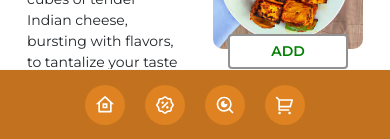
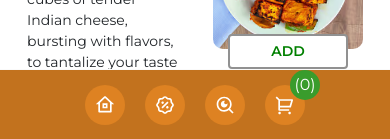
Before and after one commit to pradeepnegi8979/cheffest, a React (Vite) app: page /01 in a window 390 px wide. Shown: the part 703-842 px from the top of the page. Built offline with nearby package versions, Linux system fonts and the light colour scheme.

Commit message:
mobile menu add cart

```diff
--- a/src/App.css
+++ b/src/App.css
@@ -93,6 +93,19 @@ header {
  max-width:20px;
  fill:#fff;
 }
+.cart_value{
+  position: absolute;
+    right: -15px;
+    top: -15px;
+    width: 30px;
+    height: 30px;
+    background: #399c2c;
+    color: #fff;
+    border-radius: 100%;
+    display: flex;
+    justify-content: center;
+    align-items: center;
+}
 .for-mobile_menu {display: none;}
 @media(max-width:768px){
   .d-none-for-mob{display:none;}
--- a/src/component/common/Footer.jsx
+++ b/src/component/common/Footer.jsx
@@ -1,6 +1,8 @@
 import mainLogo from "../../assets/mainLogo.png";
 import { Link } from "react-router-dom";
+import { useDispatch, useSelector } from "react-redux";
 const Footer = () => {
+  const { cart } = useSelector((state) => state.cart);
   return (
     <>
     <div class="for-mobile_menu">
@@ -23,11 +25,20 @@ const Footer = () => {
                   <svg xmlns="http://www.w3.org/2000/svg" viewBox="0 0 24 24" fill="currentColor"><path d="M18.031 16.6168L22.3137 20.8995L20.8995 22.3137L16.6168 18.031C15.0769 19.263 13.124 20 11 20C6.032 20 2 15.968 2 11C2 6.032 6.032 2 11 2C15.968 2 20 6.032 20 11C20 13.124 19.263 15.0769 18.031 16.6168ZM16.0247 15.8748C17.2475 14.6146 18 12.8956 18 11C18 7.1325 14.8675 4 11 4C7.1325 4 4 7.1325 4 11C4 14.8675 7.1325 18 11 18C12.8956 18 14.6146 17.2475 15.8748 16.0247L16.0247 15.8748ZM12.1779 7.17624C11.4834 7.48982 11 8.18846 11 9C11 10.1046 11.8954 11 13 11C13.8115 11 14.5102 10.5166 14.8238 9.82212C14.9383 10.1945 15 10.59 15 11C15 13.2091 13.2091 15 11 15C8.79086 15 7 13.2091 7 11C7 8.79086 8.79086 7 11 7C11.41 7 11.8055 7.06167 12.1779 7.17624Z"></path></svg>
                 </a>
               </li>
-              <li>
+              <li className="position-relative">
+                  <Link
+                    to={"/cart"}
+                    aria-current="page"
+                  >
+                   <svg xmlns="http://www.w3.org/2000/svg" viewBox="0 0 24 24" fill="currentColor"><path d="M4.00436 6.41686L0.761719 3.17422L2.17593 1.76001L5.41857 5.00265H20.6603C21.2126 5.00265 21.6603 5.45037 21.6603 6.00265C21.6603 6.09997 21.6461 6.19678 21.6182 6.29L19.2182 14.29C19.0913 14.713 18.7019 15.0027 18.2603 15.0027H6.00436V17.0027H17.0044V19.0027H5.00436C4.45207 19.0027 4.00436 18.5549 4.00436 18.0027V6.41686ZM6.00436 7.00265V13.0027H17.5163L19.3163 7.00265H6.00436ZM5.50436 23.0027C4.67593 23.0027 4.00436 22.3311 4.00436 21.5027C4.00436 20.6742 4.67593 20.0027 5.50436 20.0027C6.33279 20.0027 7.00436 20.6742 7.00436 21.5027C7.00436 22.3311 6.33279 23.0027 5.50436 23.0027ZM17.5044 23.0027C16.6759 23.0027 16.0044 22.3311 16.0044 21.5027C16.0044 20.6742 16.6759 20.0027 17.5044 20.0027C18.3328 20.0027 19.0044 20.6742 19.0044 21.5027C19.0044 22.3311 18.3328 23.0027 17.5044 23.0027Z"></path></svg>
+                    <span className="cart_value"> ({cart?.length})</span>
+                  </Link>
+                </li>
+              {/* <li>
                 <a href="#">
                   <svg xmlns="http://www.w3.org/2000/svg" viewBox="0 0 24 24" fill="currentColor"><path d="M4.00436 6.41686L0.761719 3.17422L2.17593 1.76001L5.41857 5.00265H20.6603C21.2126 5.00265 21.6603 5.45037 21.6603 6.00265C21.6603 6.09997 21.6461 6.19678 21.6182 6.29L19.2182 14.29C19.0913 14.713 18.7019 15.0027 18.2603 15.0027H6.00436V17.0027H17.0044V19.0027H5.00436C4.45207 19.0027 4.00436 18.5549 4.00436 18.0027V6.41686ZM6.00436 7.00265V13.0027H17.5163L19.3163 7.00265H6.00436ZM5.50436 23.0027C4.67593 23.0027 4.00436 22.3311 4.00436 21.5027C4.00436 20.6742 4.67593 20.0027 5.50436 20.0027C6.33279 20.0027 7.00436 20.6742 7.00436 21.5027C7.00436 22.3311 6.33279 23.0027 5.50436 23.0027ZM17.5044 23.0027C16.6759 23.0027 16.0044 22.3311 16.0044 21.5027C16.0044 20.6742 16.6759 20.0027 17.5044 20.0027C18.3328 20.0027 19.0044 20.6742 19.0044 21.5027C19.0044 22.3311 18.3328 23.0027 17.5044 23.0027Z"></path></svg>
                 </a>
-              </li>
+              </li> */}
 
             </ul>
           </div>
```
